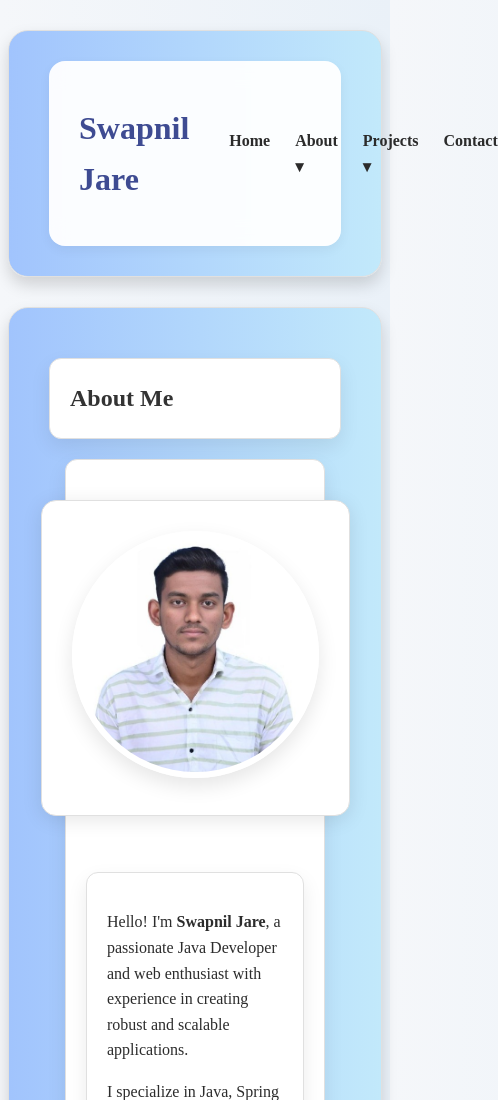
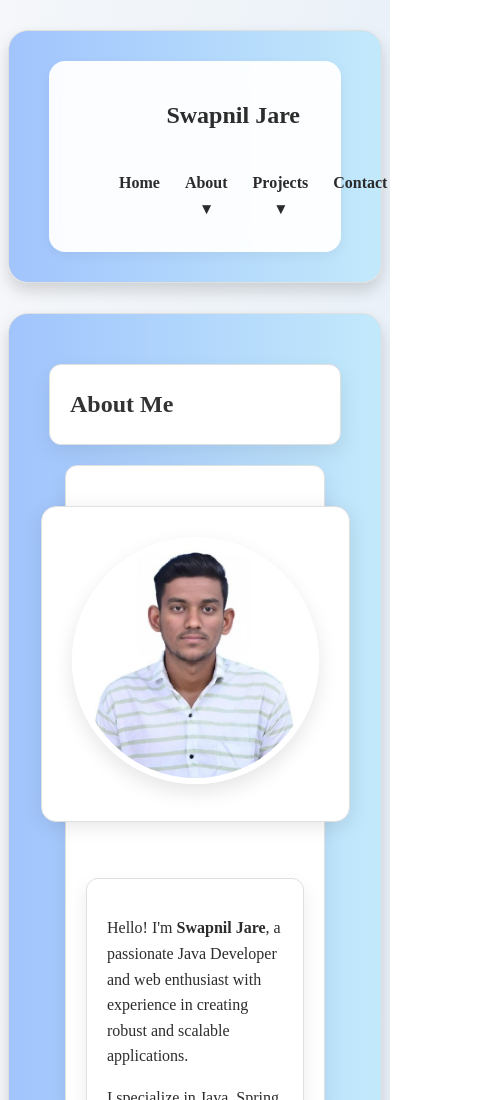
Before and after one commit to Swapniljare/PortFolio, a plain HTML site: page about.html in a window 390 px wide. Shown: the top 1100 px of the page, 498 px wide, since content can reach past the window. Drawn offline with Linux system fonts and the light colour scheme.

Commit message:
Optimized

```diff
--- a/about.html
+++ b/about.html
@@ -8,6 +8,8 @@
   <script defer src="script.js"></script>
   <meta name="description" content="Swapnil Jare - Java Developer portfolio featuring full stack projects, internships, and contact info." />
   <meta name="keywords" content="Java, Full Stack Developer, Portfolio, Spring Boot, Web Developer, Swapnil Jare" />
+  <meta name="viewport" content="width=device-width, initial-scale=1.0">
+
 </head>
 
 <body>
@@ -15,7 +17,7 @@
   <header>
     <div class="nav-container">
       <nav class="navbar">
-        <h1 class="logo">Swapnil Jare</h1>
+        <h1 class="site-title">Swapnil&nbsp;Jare</h1>
         <ul class="nav-links">
           <li><a href="index.html">Home</a></li>
           <li class="dropdown">
--- a/style.css
+++ b/style.css
@@ -145,9 +145,15 @@ background: linear-gradient(to right, #a1c4fd, #c2e9fb);
     margin-right: 8px;
 }
 
+.site-title {
+  white-space: nowrap;
+  font-size: 1.5rem;
+}
+
+
 /* ===== Navbar ===== */
 .navbar {
-   /*  */
+   flex-wrap: wrap;
   background: rgba(255, 255, 255, 0.95);
   backdrop-filter: blur(12px);
   padding: 15px 30px;
@@ -158,6 +164,8 @@ background: linear-gradient(to right, #a1c4fd, #c2e9fb);
   box-shadow: 0 4px 12px rgba(0, 0, 0, 0.05);
   position: relative;
   z-index: 1500;
+  max-width: 1000px;
+  margin: 0 auto;
 }
 
 /* Fix dropdown alignment */
@@ -747,3 +755,14 @@ div:hover,
     font-size: 24px;
   }
 }
+
+@media (max-width: 768px) {
+  .navbar {
+    flex-direction: column;
+    text-align: center;
+  }
+
+  .navbar a {
+    padding: 10px 0;
+  }
+}
```
Also changed, not shown: contact.html (+1 -1 lines), index.html (+1 -1 lines), projects.html (+1 -1 lines).
